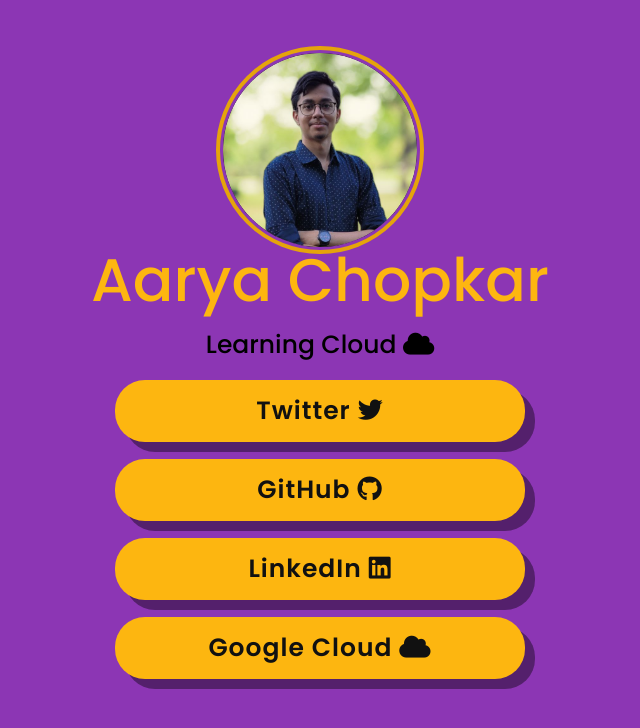
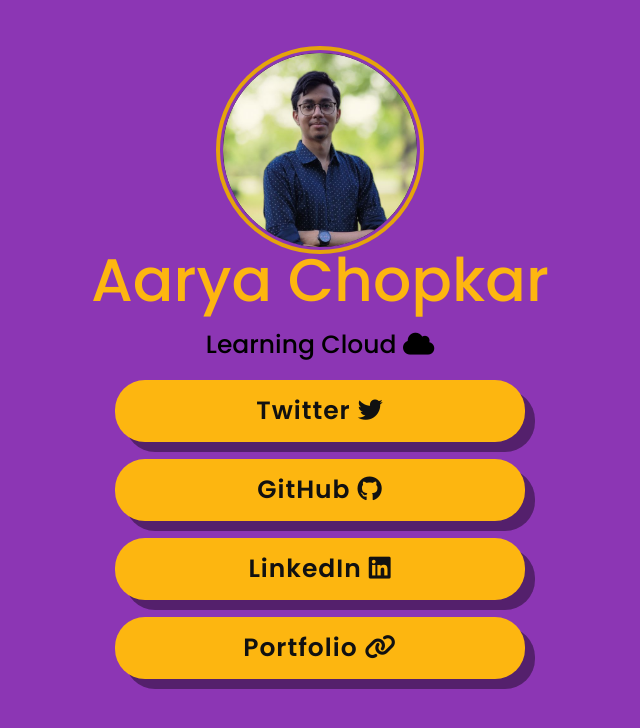
Before and after one commit to accodes21/Profile, a plain HTML site: page index.html in a window 1280 px wide. Shown: the whole page, without its empty margins (320-960 px from the left). Drawn offline with Linux system fonts and the light colour scheme.

Commit message:
portfolio link added

```diff
--- a/index.html
+++ b/index.html
@@ -31,7 +31,7 @@
             <a href="https://twitter.com/ChopkarAarya" target="Aarya" class="twitter">Twitter <span><i class="fa-brands fa-twitter"></i></span> </a>
             <a href="https://github.com/accodes21" target="Aarya"  class="github">GitHub <span><i class="fa-brands fa-github"></i></span></a>
             <a href="https://www.linkedin.com/in/aarya-chopkar-581aa2228/" target="Aarya" class="linkedin">LinkedIn <span><i class="fa-brands fa-linkedin"></i></span></a>
-            <a href="https://www.cloudskillsboost.google/public_profiles/1a93220d-99c6-4faf-93f4-598e55073065" target="Aarya" class="cloud">Google Cloud <span><i class="fa-solid fa-cloud"></i></span></a>
+            <a href="https://aaryachopkar.vercel.app" target="Aarya" class="cloud">Portfolio <span><i class="fa-solid fa-link"></i></span></a>
         </div>
     </section>
 </body>
--- a/style.css
+++ b/style.css
@@ -168,7 +168,7 @@ img:hover{
 
 
 .content .cloud::before {
-    content: "Google Cloud";
+    content: "Portfolio";
     left: 0;
     top: -100%;
     background: #c41f09;
```
